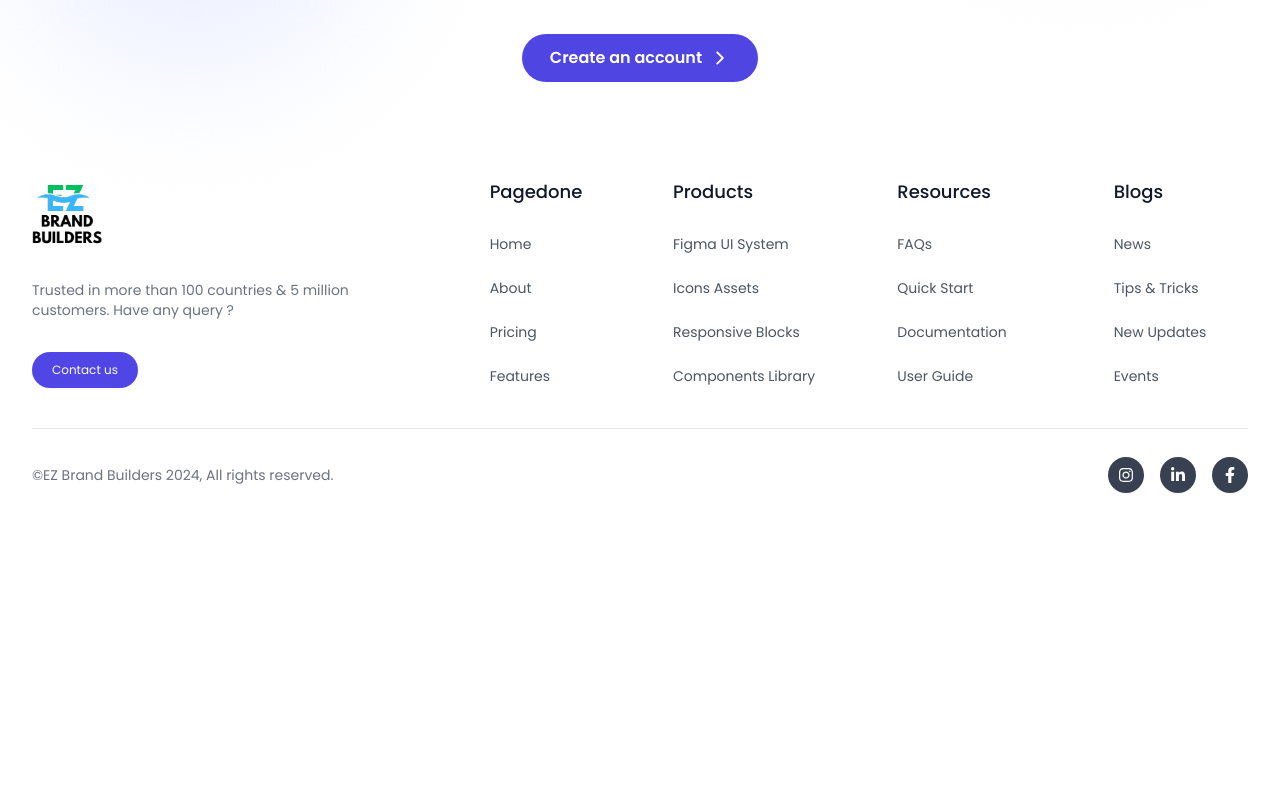
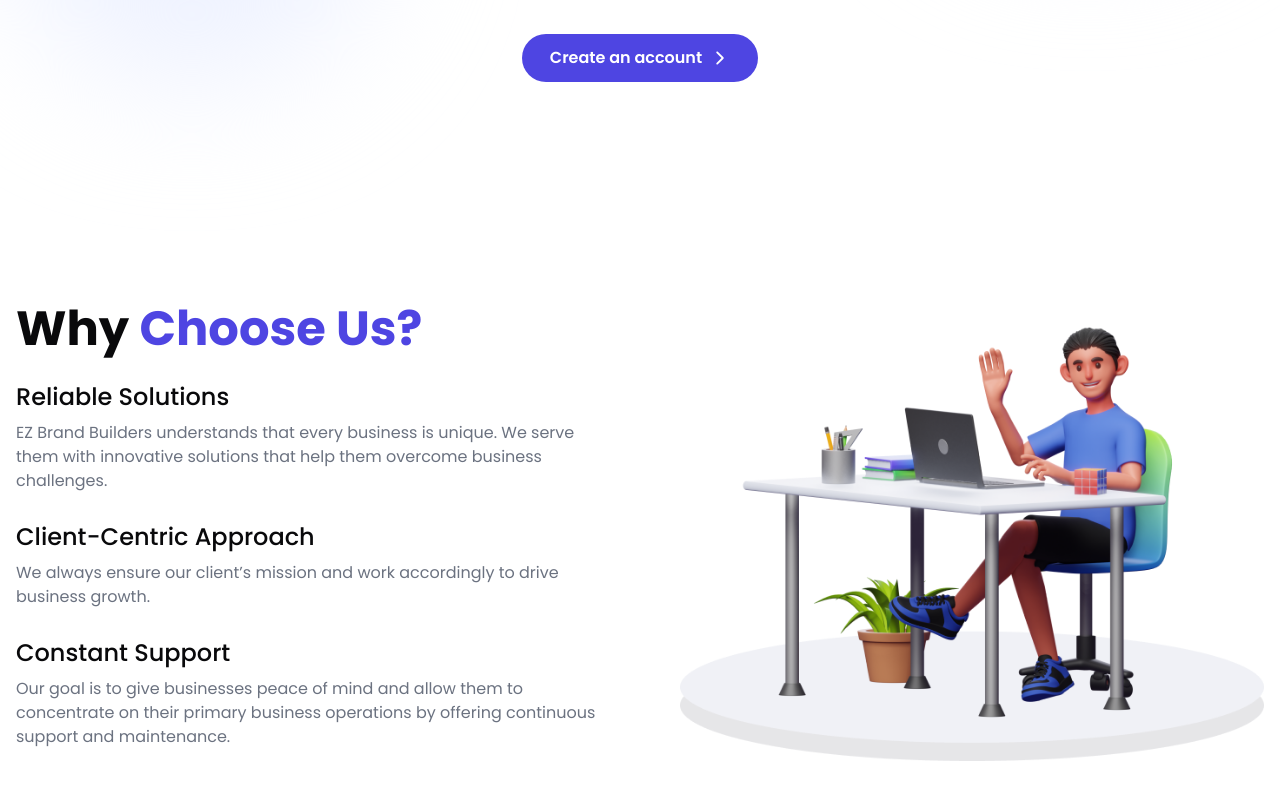
Before and after one commit to hax0-r/ez_brandbuilders, a Next.js app: page / in a window 1280 px wide. Shown: the part 540-1340 px from the top of the page. Before the commit the page ends 1061 px from the top, so only its background shows below. Built offline with nearby package versions, Linux system fonts and the light colour scheme.

Commit message:
changes done

```diff
--- a/src/app/Components/Global/Footer.tsx
+++ b/src/app/Components/Global/Footer.tsx
@@ -6,7 +6,7 @@ import Image from "next/image"
 const Footer = () => {
     return (
         <div>
-            <footer className="w-full">
+            <footer className="w-full mt-20 ">
                 <div className="mx-auto max-w-7xl px-4 sm:px-6 lg:px-8">
                     {/*Grid*/}
                     <div className="grid grid-cols-2 sm:grid-cols-4 lg:grid-cols-6 gap-3 md:gap-8 py-10 max-sm:max-w-sm max-sm:mx-auto gap-y-8">
@@ -35,7 +35,7 @@ const Footer = () => {
                                 <li className="mb-6">
                                     <Link
                                         href="javascript:;"
-                                        className="text-gray-600 hover:text-gray-900"
+                                        className="text-gray-600 hover:text-gray-900 transition-all duration-500"
                                     >
                                         Home
                                     </Link>
@@ -43,7 +43,7 @@ const Footer = () => {
                                 <li className="mb-6">
                                     <Link
                                         href="javascript:;"
-                                        className=" text-gray-600 hover:text-gray-900"
+                                        className=" text-gray-600 hover:text-gray-900 transition-all duration-500"
                                     >
                                         About
                                     </Link>
@@ -51,7 +51,7 @@ const Footer = () => {
                                 <li className="mb-6">
                                     <Link
                                         href="javascript:;"
-                                        className=" text-gray-600 hover:text-gray-900"
+                                        className=" text-gray-600 hover:text-gray-900 transition-all duration-500"
                                     >
                                         Pricing
                                     </Link>
@@ -59,7 +59,7 @@ const Footer = () => {
                                 <li>
                                     <Link
                                         href="javascript:;"
-                                        className=" text-gray-600 hover:text-gray-900"
+                                        className=" text-gray-600 hover:text-gray-900 transition-all duration-500"
                                     >
                                         Features
                                     </Link>
@@ -73,7 +73,7 @@ const Footer = () => {
                                 <li className="mb-6">
                                     <Link
                                         href="javascript:;"
-                                        className="text-gray-600 hover:text-gray-900"
+                                        className="text-gray-600 hover:text-gray-900 transition-all duration-500"
                                     >
                                         Figma UI System
                                     </Link>
@@ -81,7 +81,7 @@ const Footer = () => {
                                 <li className="mb-6">
                                     <Link
                                         href="javascript:;"
-                                        className=" text-gray-600 hover:text-gray-900"
+                                        className=" text-gray-600 hover:text-gray-900 transition-all duration-500"
                                     >
                                         Icons Assets
                                     </Link>
@@ -89,7 +89,7 @@ const Footer = () => {
                                 <li className="mb-6">
                                     <Link
                                         href="javascript:;"
-                                        className=" text-gray-600 hover:text-gray-900"
+                                        className=" text-gray-600 hover:text-gray-900 transition-all duration-500"
                                     >
                                         Responsive Blocks
                                     </Link>
@@ -97,7 +97,7 @@ const Footer = () => {
                                 <li>
                                     <Link
                                         href="javascript:;"
-                                        className=" text-gray-600 hover:text-gray-900"
+                                        className=" text-gray-600 hover:text-gray-900 transition-all duration-500"
                                     >
                                         Components Library
                                     </Link>
@@ -111,7 +111,7 @@ const Footer = () => {
                                 <li className="mb-6">
                                     <Link
                                         href="javascript:;"
-                                        className="text-gray-600 hover:text-gray-900"
+                                        className="text-gray-600 hover:text-gray-900 transition-all duration-500"
                                     >
                                         FAQs
                                     </Link>
@@ -119,7 +119,7 @@ const Footer = () => {
                                 <li className="mb-6">
                                     <Link
                                         href="javascript:;"
-                                        className=" text-gray-600 hover:text-gray-900"
+                                        className=" text-gray-600 hover:text-gray-900 transition-all duration-500"
                                     >
                                         Quick Start
                                     </Link>
@@ -127,7 +127,7 @@ const Footer = () => {
                                 <li className="mb-6">
                                     <Link
                                         href="javascript:;"
-                                        className=" text-gray-600 hover:text-gray-900"
+                                        className=" text-gray-600 hover:text-gray-900 transition-all duration-500"
                                     >
                                         Documentation
                                     </Link>
@@ -135,7 +135,7 @@ const Footer = () => {
                                 <li>
                                     <Link
                                         href="javascript:;"
-                                        className=" text-gray-600 hover:text-gray-900"
+                                        className=" text-gray-600 hover:text-gray-900 transition-all duration-500"
                                     >
                                         User Guide
                                     </Link>
@@ -149,7 +149,7 @@ const Footer = () => {
                                 <li className="mb-6">
                                     <Link
                                         href="javascript:;"
-                                        className="text-gray-600 hover:text-gray-900"
+                                        className="text-gray-600 hover:text-gray-900 transition-all duration-500"
                                     >
                                         News
                                     </Link>
@@ -157,7 +157,7 @@ const Footer = () => {
                                 <li className="mb-6">
                                     <Link
                                         href="javascript:;"
-                                        className=" text-gray-600 hover:text-gray-900"
+                                        className=" text-gray-600 hover:text-gray-900 transition-all duration-500"
                                     >
                                         Tips &amp; Tricks
                                     </Link>
@@ -165,7 +165,7 @@ const Footer = () => {
                                 <li className="mb-6">
                                     <Link
                                         href="javascript:;"
-                                        className=" text-gray-600 hover:text-gray-900"
+                                        className=" text-gray-600 hover:text-gray-900 transition-all duration-500"
                                     >
                                         New Updates
                                     </Link>
@@ -173,7 +173,7 @@ const Footer = () => {
                                 <li>
                                     <Link
                                         href="javascript:;"
-                                        className=" text-gray-600 hover:text-gray-900"
+                                        className=" text-gray-600 hover:text-gray-900 transition-all duration-500"
                                     >
                                         Events
                                     </Link>
--- /dev/null
+++ b/src/app/Components/Lenis/LenisProvider.tsx
@@ -0,0 +1,10 @@
+"use client";
+import { ReactLenis } from "@/utils/Lenis";
+
+interface LenisProviderProps {
+    children: React.ReactNode
+}
+
+export const LenisProvider: React.FC<LenisProviderProps> = ({ children }: { children: React.ReactNode }) => {
+    return <ReactLenis root>{children}</ReactLenis>;
+}
--- a/src/app/HomeLayout.tsx
+++ b/src/app/HomeLayout.tsx
@@ -3,28 +3,21 @@
 import React from "react"
 import Navbar from "./Components/Global/Navbar";
 import Footer from "./Components/Global/Footer";
-// import Lenis from 'lenis'
+import { LenisProvider } from "./Components/Lenis/LenisProvider";
 
 interface HomeLayoutProps {
     children: React.ReactNode;
 }
 
 export const HomeLayout: React.FC<HomeLayoutProps> = ({ children }) => {
-    // Initialize Lenis
-    // const lenis = new Lenis();
 
-    // // Use requestAnimationFrame to continuously update the scroll
-    // function raf(time:any) {
-    //     lenis.raf(time);
-    //     requestAnimationFrame(raf);
-    // }
-
-    // requestAnimationFrame(raf);
     return (
         <div>
-            <Navbar />
-            {children}
-            <Footer />
+            <LenisProvider>
+                <Navbar />
+                {children}
+                <Footer />
+            </LenisProvider>
         </div>
     )
 }
--- a/src/app/page.tsx
+++ b/src/app/page.tsx
@@ -2,14 +2,16 @@ import Link from "next/link";
 import { HomeLayout } from "./HomeLayout";
 import { IoArrowForwardOutline } from "react-icons/io5";
 import { IoIosArrowForward } from "react-icons/io";
+import heroImage from "@/Assets/banner-img.png"
+import Image from "next/image";
 
 export default function Home() {
   return (
     <div className="">
-      <div className="w-40 md:w-96 h-40 md:h-96 bg-indigo-50 -z-10 absolute top-20 right-0 rounded-full blur-3xl"></div>
-      <div className="w-40 md:w-96 h-40 md:h-96 bg-indigo-50 -z-10 absolute top-60 left-0 rounded-full blur-3xl"></div>
       <HomeLayout>
-        <section className="pt-16 lg:pt-32 bg-center bg-cover">
+        <div className="w-40 md:w-96 h-40 md:h-96 bg-indigo-50 -z-10 absolute top-20 right-0 rounded-full blur-3xl"></div>
+        <div className="w-40 md:w-96 h-40 md:h-96 bg-indigo-50 -z-10 absolute top-60 left-0 rounded-full blur-3xl"></div>
+        <section className="pt-16 lg:pt-32 bg-center min-h-[calc(100vh-80px)] bg-cover">
           <div className="mx-auto max-w-7xl px-4 sm:px-6 lg:px-8 relative text-center">
             <div className="border border-primary p-1 w-60 mx-auto rounded-full flex items-center justify-between mb-4">
               <span className="font-inter text-xs font-medium text-gray-900 ml-3">
@@ -38,6 +40,21 @@ export default function Home() {
             </Link>
           </div>
         </section>
+
+        <section className="max-w-7xl w-full mx-auto md:gap-20 gap-5 md:flex-row flex-col p-4 pt-8 flex items-center justify-center">
+          <div className="md:max-w-[50%] w-full">
+            <h2 className="md:text-5xl text-3xl font-bold">Why <span className="text-primeryColor">Choose Us?</span></h2>
+            <h2 className="md:text-2xl md:mt-7 mt-5 text-xl font-medium">Reliable Solutions</h2>
+            <p className="text-gray-500 mt-2">EZ Brand Builders understands that every business is unique. We serve them with innovative solutions that help them overcome business challenges.</p>
+            <h2 className="md:text-2xl md:mt-7 mt-5 text-xl font-medium">Client-Centric Approach</h2>
+            <p className="text-gray-500 mt-2">We always ensure our client’s mission and work accordingly to drive business growth.</p>
+            <h2 className="md:text-2xl md:mt-7 mt-5 text-xl font-medium">Constant Support</h2>
+            <p className="text-gray-500 mt-2">Our goal is to give businesses peace of mind and allow them to concentrate on their primary business operations by offering continuous support and maintenance.</p>
+          </div>
+          <div className="md:max-w-[50%] w-full">
+            <Image src={heroImage} alt="hero image" />
+          </div>
+        </section>
       </HomeLayout>
     </div>
   );
--- /dev/null
+++ b/src/utils/Lenis.tsx
@@ -0,0 +1,4 @@
+"use client";
+import { ReactLenis, useLenis } from "lenis/react";
+
+export { ReactLenis, useLenis };
```
